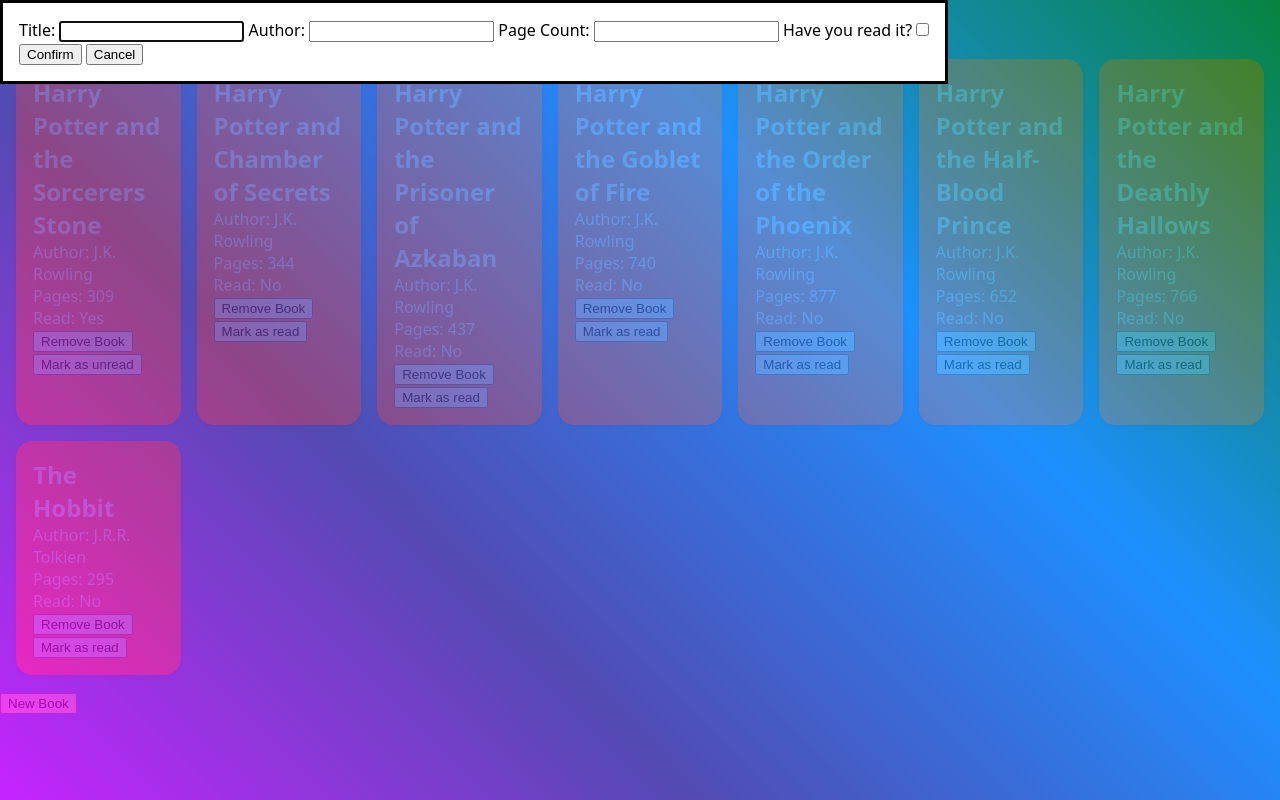
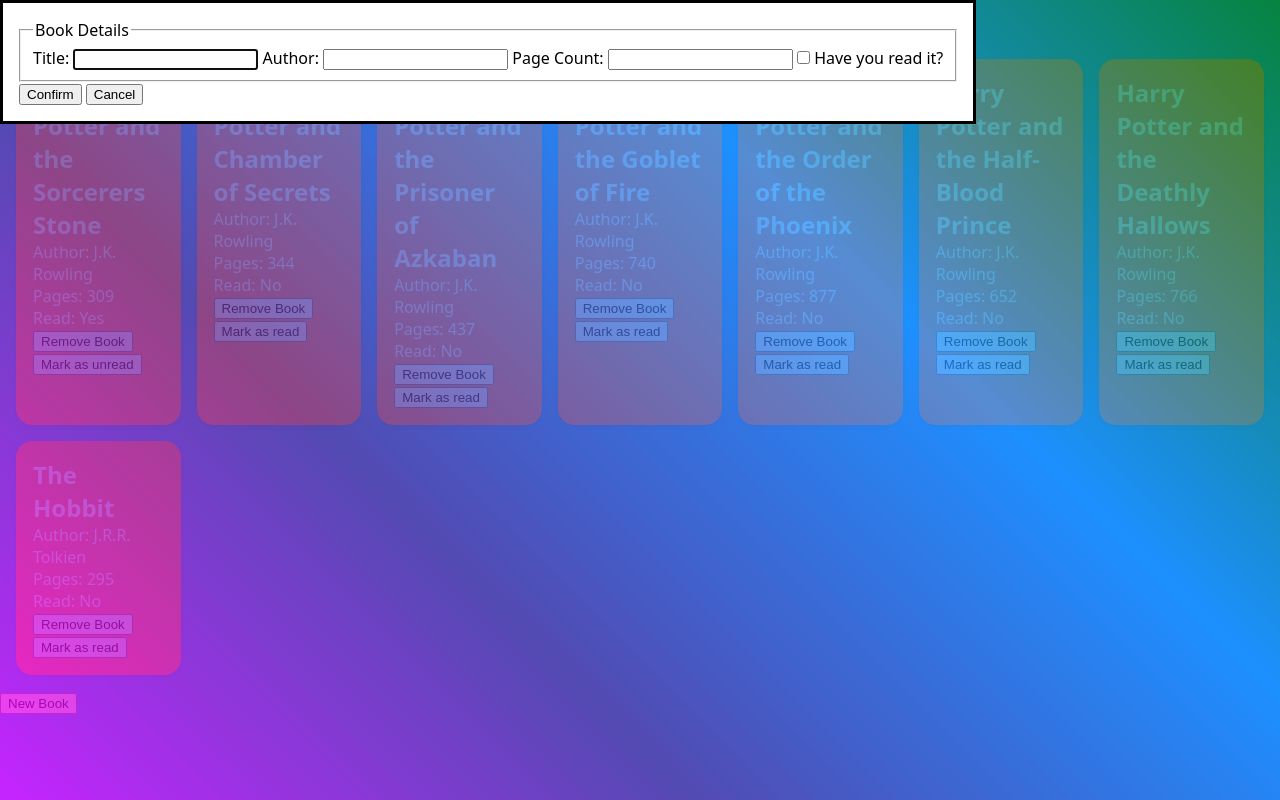
Before and after one commit to fab44-cloud/library, a plain HTML site: page index.html in a window 1280 px wide. Both pictures are taken after a click on the button "New Book". Drawn offline with Linux system fonts and the light colour scheme.

Commit message:
Add semantic elements for better accessibility Use fieldset and legend for the form Optimize form labels

```diff
--- a/index.html
+++ b/index.html
@@ -10,10 +10,12 @@
   <body>
     <h1>My Library</h1>
     <div class="book-display"></div>
-    <button class="new-book">New Book</button>
+    <button class="new-book" aria-label="Add new book">New Book</button>
 
     <dialog>
       <form class="bookForm" method="post">
+        <fieldset>
+          <legend>Book Details</legend>
           <label for="title">Title:</label>
           <input type="text" id="title" name="title" required />
 
@@ -23,8 +25,11 @@
           <label for="pages">Page Count:</label>
           <input type="number" id="pages" name="pages" required />
 
-        <label for="read">Have you read it?</label>
-        <input type="checkbox" id="read" name="read" />
+          <label for="read"
+            ><input type="checkbox" id="read" name="read" />
+            <span>Have you read it?</span>
+          </label>
+        </fieldset>
         <div>
           <button type="submit" class="confirmBtn">Confirm</button>
           <button type="button" class="closeBtn">Cancel</button>
```
Lines whose indentation alone changed are shown as unchanged.
